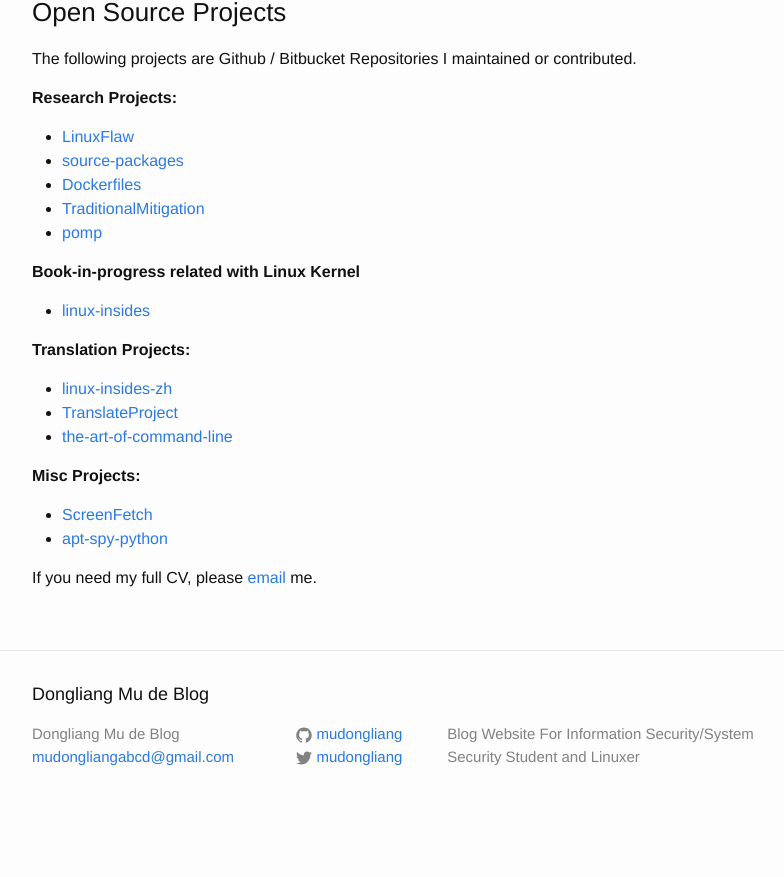
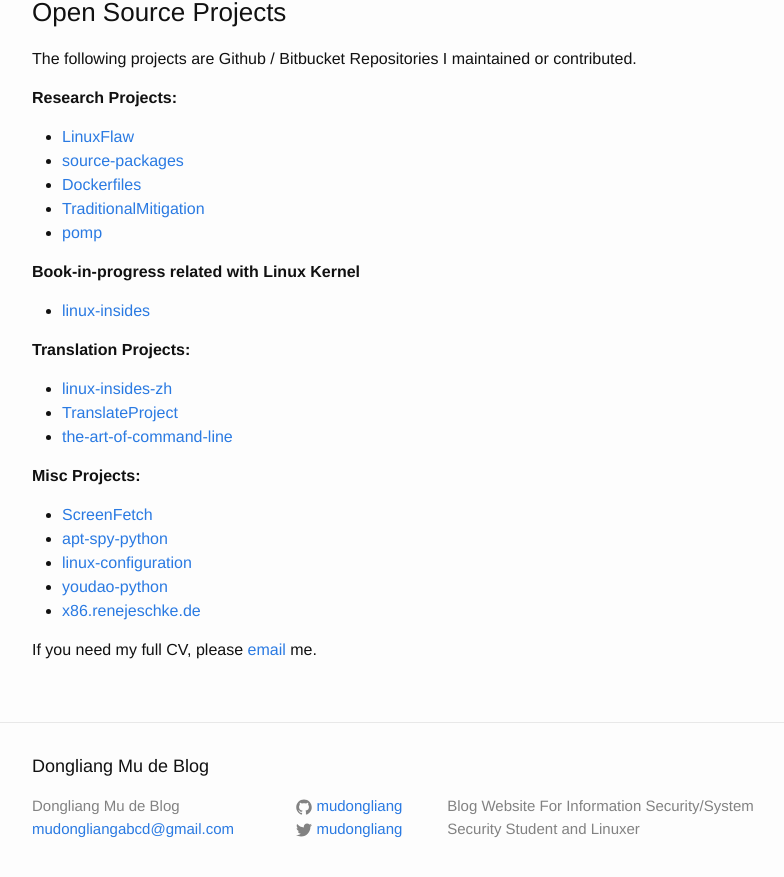
Before and after one commit to mudongliang/mudongliang.github.io, a Jekyll site: the page built from about/about.md, in a window 1280 px wide and 900 px high, scrolled down 1620 px. Shown: the top 877 px of the window, without its empty margins (238-1022 px from the left). Built offline with Jekyll 4.4.1, drawn with Linux system fonts in a browser that asks for light colours; before the commit the page ends 2448 px from its top, so only the background shows below that.

Commit message:
add two more projects

```diff
--- a/about/about.md
+++ b/about/about.md
@@ -81,5 +81,8 @@
 
 - [ScreenFetch](https://github.com/KittyKatt/screenFetch)
 - [apt-spy-python](https://bitbucket.org/pheanex/apt-spy-python/)
+- [linux-configuration](https://github.com/mudongliang/linux-configuration)
+- [youdao-python](https://github.com/mudongliang/youdao-python)
+- [x86.renejeschke.de](https://github.com/mudongliang/x86.renejeschke.de)
 
 If you need my full CV, please [email](mailto:mudongliangabcd@gmail.com) me.
```
